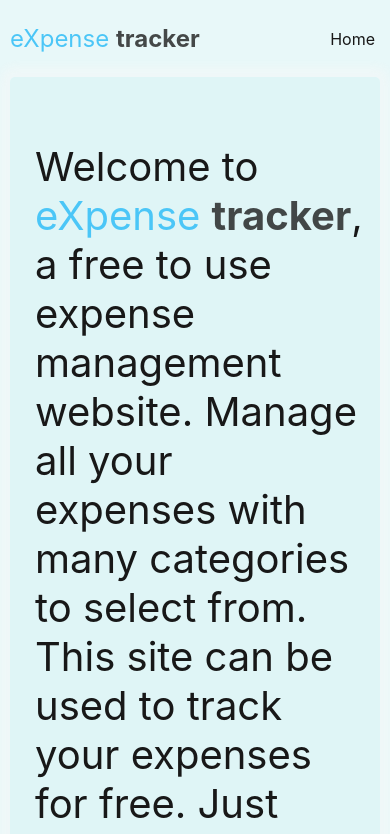
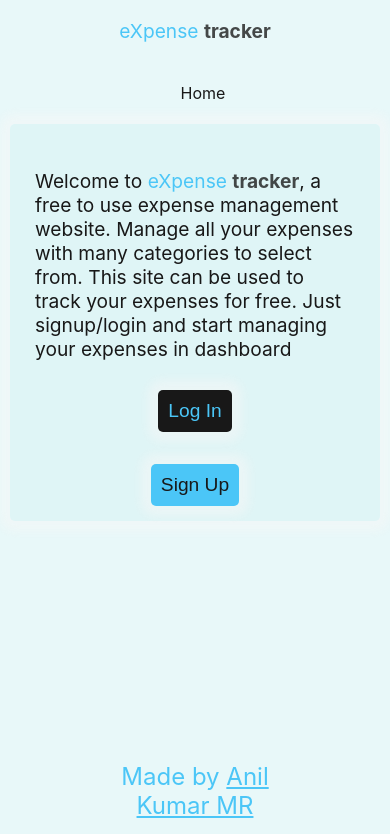
Before and after one commit to anil-4-real/expense-tracker-fe, a React (Create React App) app: page / in a window 390 px wide. Shown: the top 834 px of the page. Built offline with nearby package versions, Linux system fonts and the light colour scheme; no server answers.

Commit message:
added media queries

```diff
--- a/src/index.css
+++ b/src/index.css
@@ -14,6 +14,7 @@ body {
   -moz-osx-font-smoothing: grayscale;
   color: rgb(24, 24, 24);
   background-color: rgba(219, 244, 246, 0.623);
+  min-height: 100vh;
 }
 
 .header {
@@ -209,6 +210,7 @@ body {
   background-color: rgb(219, 244, 246);
   border-radius: 5px;
   outline: 2px solid var(--primary-color);
+  min-width: 220px;
 }
 
 .expense-card-header-top-container {
@@ -312,6 +314,7 @@ body {
   border-radius: 5px;
   border: none;
   background-color: var(--secondary-color);
+  min-width: 220px;
 }
 
 .form-title {
@@ -376,7 +379,11 @@ textarea {
 
 } */
 .footer-text {
+  position: fixed;
+  bottom: 0;
   text-align: center;
+  left: 25%;
+  right: 25%;
   color: var(--primary-color);
   font-weight: normal;
   font-size: 1.5rem;
@@ -385,3 +392,34 @@ a {
   color: var(--primary-color);
   text-decoration: underline;
 }
+
+@media (max-width: 600px) {
+  .header {
+    flex-direction: column;
+  }
+
+  .brand-title,
+  .brand-title-span {
+    font-size: 1.2rem;
+  }
+  .nav-list {
+    flex-direction: column;
+    justify-content: center;
+    align-items: center;
+    padding: 0;
+  }
+
+  .nav-item:hover {
+    border-bottom: 1px solid var(--primary-color);
+  }
+
+  .hero-text {
+    font-size: 1.2rem;
+  }
+  .create-button {
+    padding: 5px;
+    border: none;
+    outline: none;
+    font-size: 1rem;
+  }
+}
```
